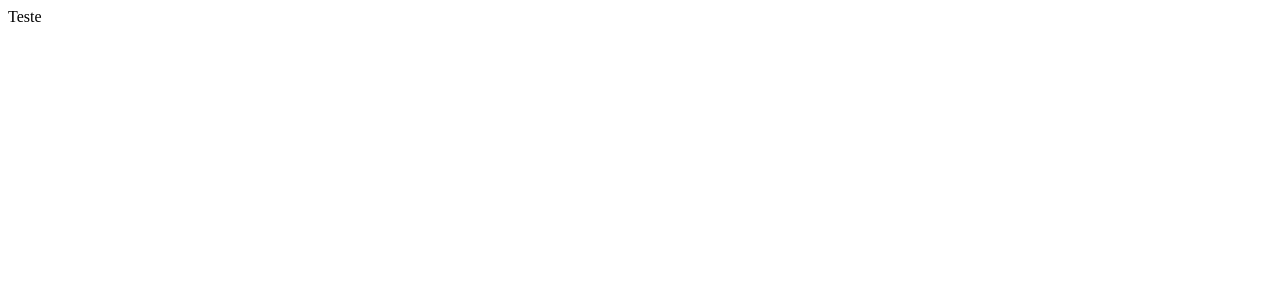
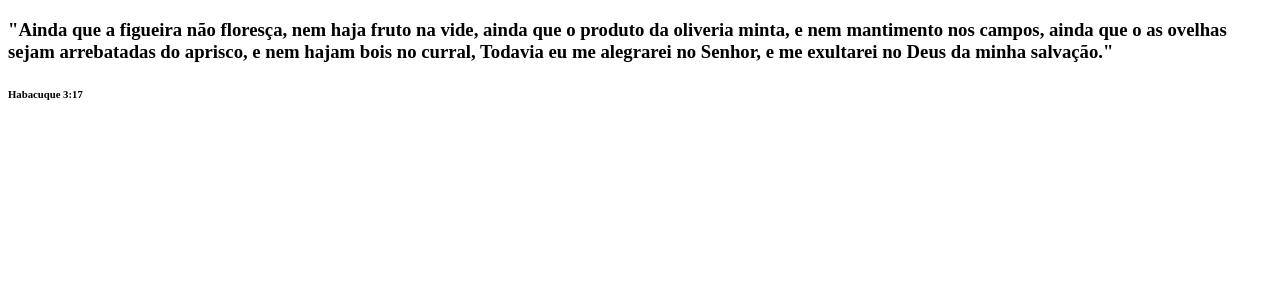
Before and after one commit to PauloRhyanK/clone-tabnews, a Next.js app: page / in a window 1280 px wide. Shown: the top 300 px of the page. Built offline with nearby package versions, Linux system fonts and the light colour scheme.

Commit message:
Atualização de mensagem v2

```diff
--- a/pages/index.js
+++ b/pages/index.js
@@ -1,7 +1,16 @@
 function Home(){
     return (
     <div >
-        Teste
+        <h3>"Ainda que a figueira não floresça,
+             nem haja fruto na vide,
+             ainda que o produto da oliveria minta,
+             e nem mantimento nos campos,
+             ainda que o as ovelhas sejam arrebatadas do aprisco,
+             e nem hajam bois no curral,
+             Todavia eu me alegrarei no Senhor,
+             e me exultarei no Deus da minha salvação."
+            </h3>
+            <h6>Habacuque 3:17</h6>
     </div>
     )
 }
```
